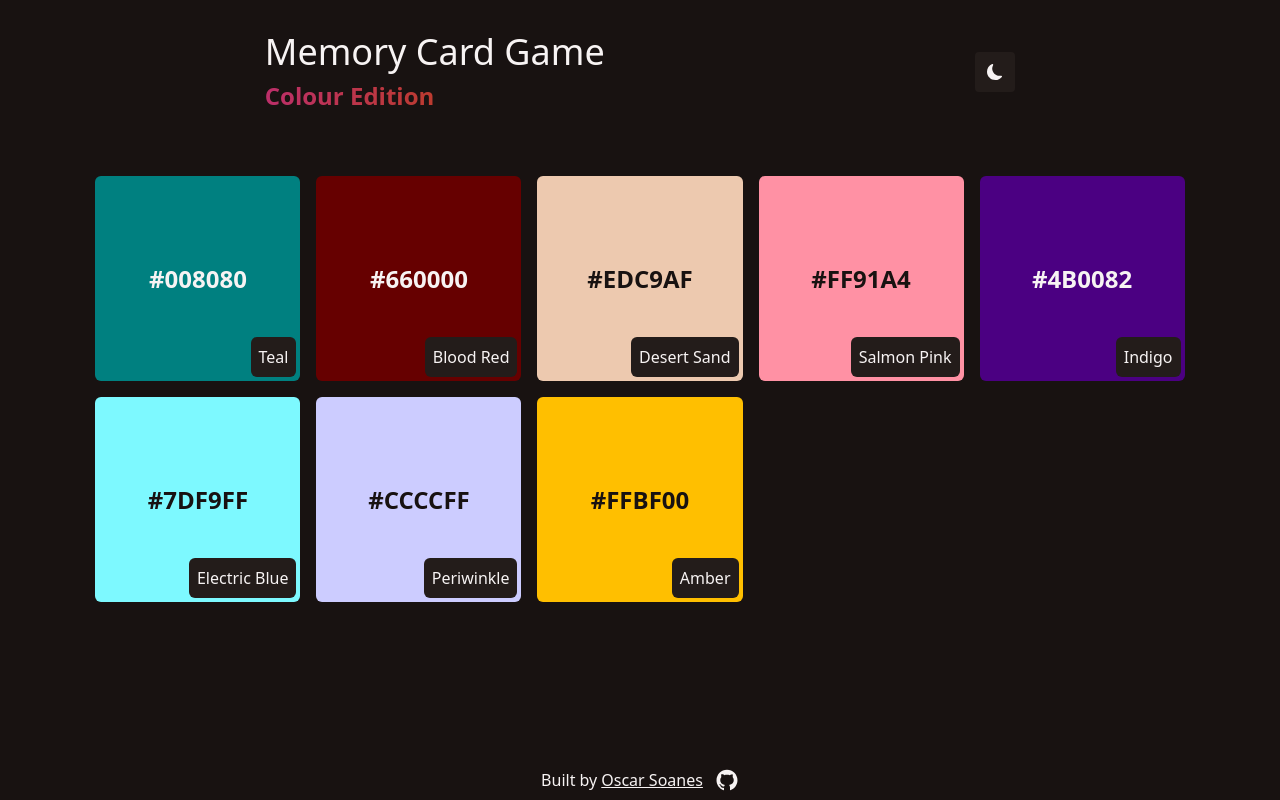
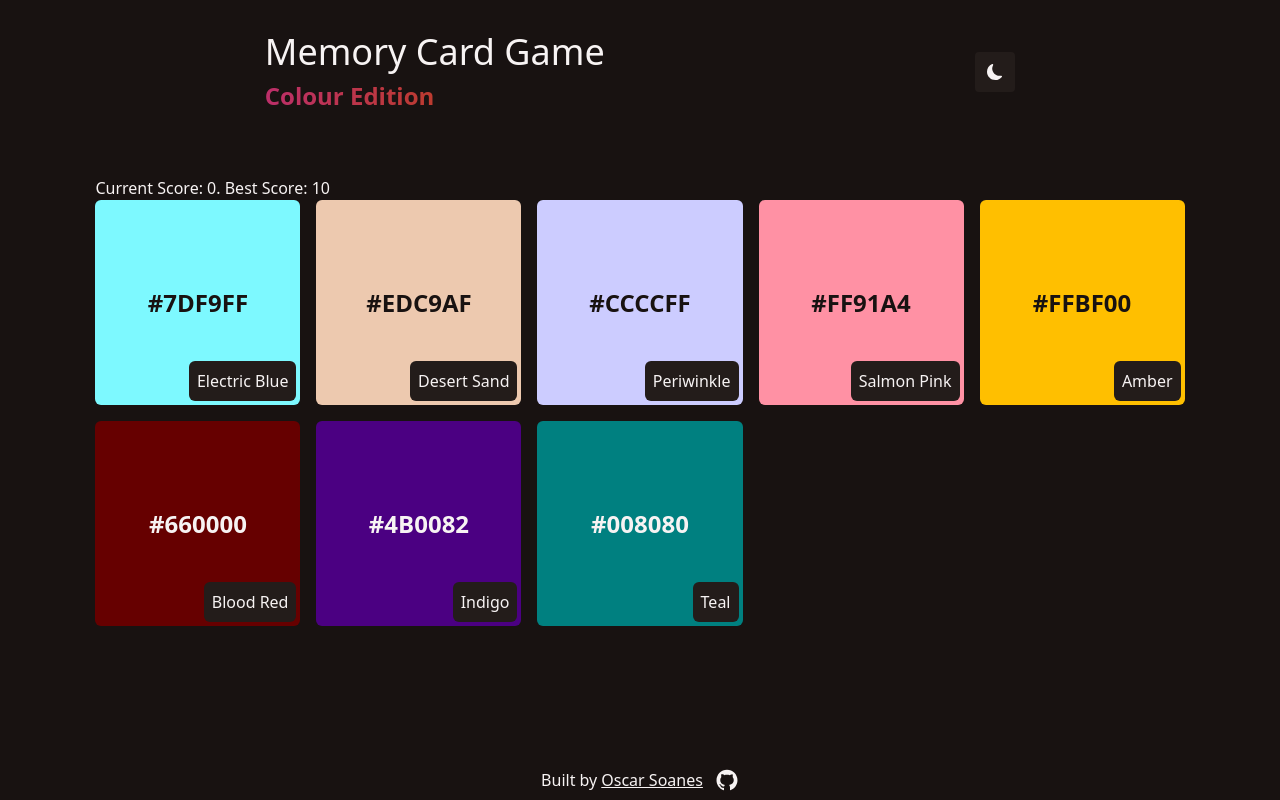
Before and after one commit to OscarSoanes/memory-card, a React (Create React App) app: page / in a window 1280 px wide. Both pictures are taken after a click on the button "Easy". Built offline with nearby package versions, Linux system fonts and the light colour scheme.

Commit message:
Clicks now count, and a simple console log if game is over

```diff
--- a/src/components/Game.jsx
+++ b/src/components/Game.jsx
@@ -1,10 +1,22 @@
+import { useEffect, useRef } from "react";
 import { Cell } from "./Cell";
 
-export function Game({ colours }) {
+export function Game({ colours, cellClick, shuffleTheColours, pressed }) {
+  const didMountRef = useRef(false);
+
+  useEffect(() => {
+    console.log("use effect");
+    if (didMountRef.current) {
+      console.log("run");
+      return shuffleTheColours();
+    }
+    didMountRef.current = true;
+  }, [pressed]);
+
   return (
     <div className='grid gap-4 game'>
       {colours.map((colour) => (
-        <Cell key={colour.id} colour={colour} />
+        <Cell key={colour.id} colour={colour} onClick={cellClick} />
       ))}
     </div>
   );
--- a/src/components/Main.jsx
+++ b/src/components/Main.jsx
@@ -7,6 +7,8 @@ import { Game } from "./Game";
 export function Main() {
   const [difficulty, setDifficulty] = useState(undefined);
   const [colours, setColours] = useState(undefined);
+  const [pressed, setPressed] = useState([]);
+  const [score, setScore] = useState(0);
 
   function changeDifficulty(event) {
     setDifficulty(event.target.value);
@@ -24,15 +26,40 @@ export function Main() {
     setColours(colourSet);
   }
 
+  function handleCellClick(id) {
+    if (pressed.includes(id)) {
+      console.log("Game Over!");
+    }
+    setScore(score + 1);
+
+    // Handle Win
+
+    const temp = pressed.concat(id);
+
+    setPressed(temp);
+  }
+
+  function shuffleTheColours() {
+    setColours(shuffleArray([...colours]));
+  }
+
   return (
     <main>
       {!difficulty && <StartMenu changeDifficulty={changeDifficulty} />}
-      {colours && <Game colours={colours} />}
+      {colours && <p>Current Score: 0. Best Score: 10</p>}
+      {colours && (
+        <Game
+          colours={colours}
+          cellClick={handleCellClick}
+          pressed={pressed}
+          shuffleTheColours={shuffleTheColours}
+        />
+      )}
     </main>
   );
 }
 
-export function shuffleArray(array) {
+function shuffleArray(array) {
   for (var i = array.length - 1; i > 0; i--) {
     // Generate random number
     var j = Math.floor(Math.random() * (i + 1));
```
